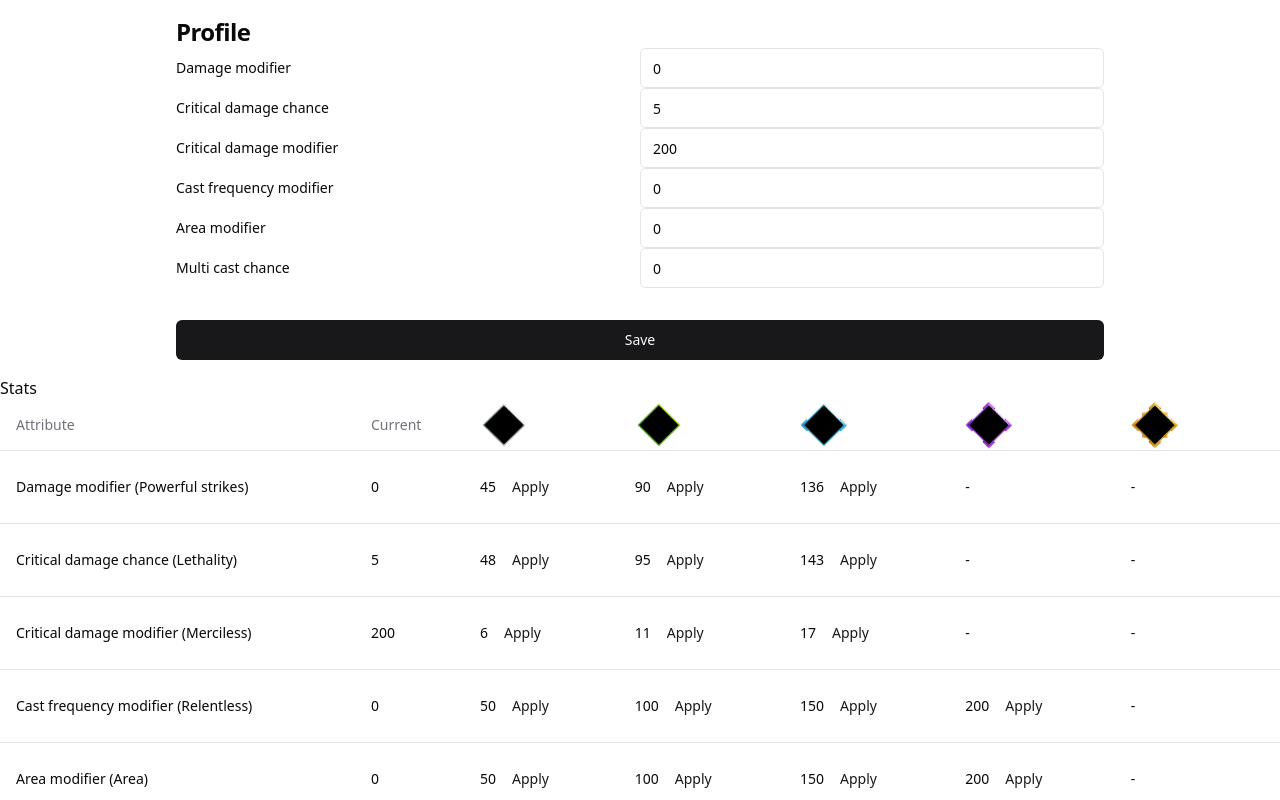
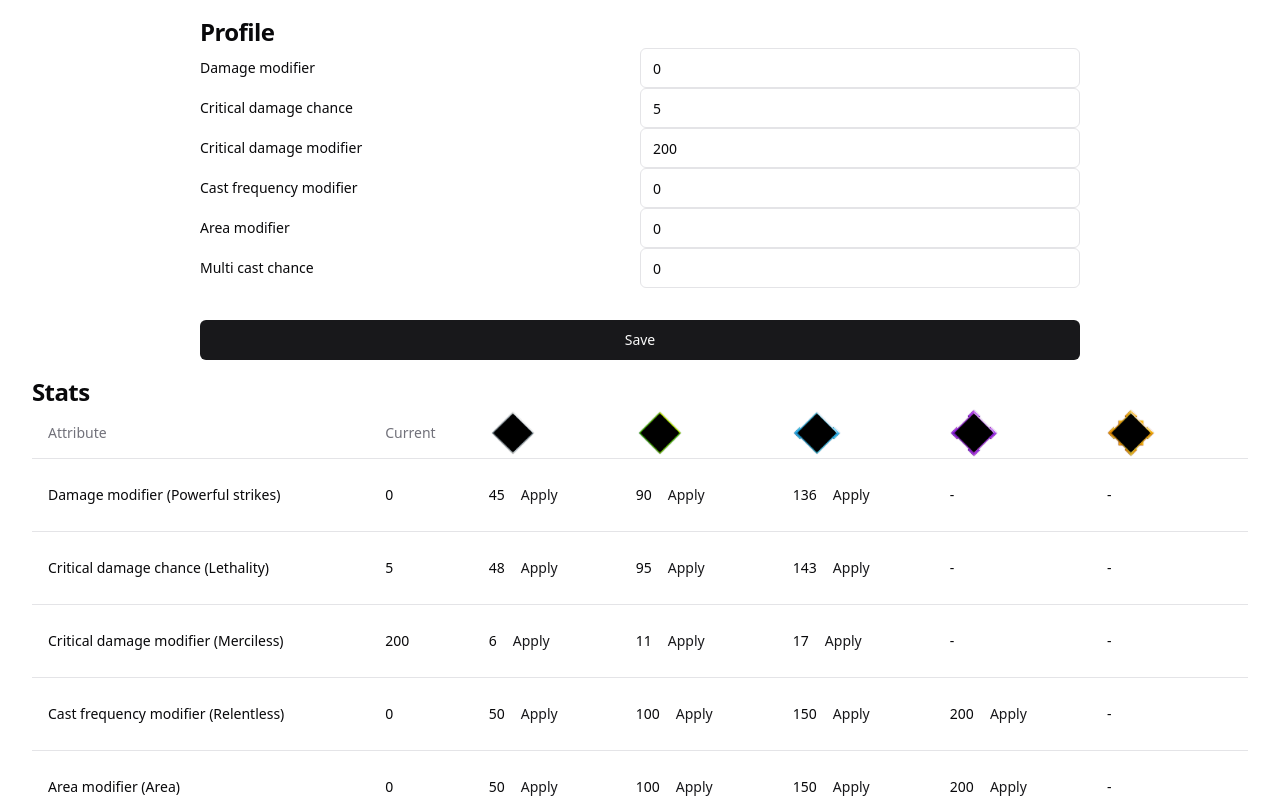
Before and after one commit to singohuen/soulstone-survivors-calculator, a React (Vite) app in the folder ui/: page / in a window 1280 px wide. Shown: the top 800 px of the page. Built offline with nearby package versions, Linux system fonts and the light colour scheme.

Commit message:
Typography

```diff
--- a/ui/src/App.tsx
+++ b/ui/src/App.tsx
@@ -16,11 +16,13 @@ const App = () => {
 
   return (
     <ProfileContext.Provider value={{ profile, setProfile }}>
-      <section className="w-3/4 mx-auto p-4">
-        <ProfileForm />
-      </section>
+      <main className="container">
+        <section className="w-3/4 mx-auto p-4">
+          <ProfileForm />
+        </section>
 
-      <StatsTable />
+        <StatsTable />
+      </main>
     </ProfileContext.Provider>
   );
 };
--- a/ui/src/ProfileForm.tsx
+++ b/ui/src/ProfileForm.tsx
@@ -5,6 +5,7 @@ import { Button } from "./components/ui/button";
 import { Profile } from "./lib/types";
 import { useContext, useEffect } from "react";
 import ProfileContext from "./Profile.context";
+import { H3 } from "./components/ui/typography";
 
 interface ProfileFormData extends Profile {}
 
@@ -25,9 +26,7 @@ const ProfileForm = () => {
 
   return (
     <form onSubmit={onSubmit}>
-      <h3 className="scroll-m-20 text-2xl font-semibold tracking-tight">
-        Profile
-      </h3>
+      <H3>Profile</H3>
       {(
         [
           {
--- a/ui/src/StatsTable.tsx
+++ b/ui/src/StatsTable.tsx
@@ -16,13 +16,14 @@ import rare from "./assets/rarity-frames/rare.webp";
 import epic from "./assets/rarity-frames/epic.webp";
 import legendary from "./assets/rarity-frames/legendary.webp";
 import { Button } from "./components/ui/button";
+import { H3 } from "./components/ui/typography";
 
 const StatsTable = () => {
   const { profile, setProfile } = useContext(ProfileContext);
 
   return (
     <section>
-      <h2>Stats</h2>
+      <H3>Stats</H3>
       <Table>
         <TableHeader>
           <TableRow>
--- /dev/null
+++ b/ui/src/components/ui/typography.tsx
@@ -0,0 +1,62 @@
+import { cn } from "@/lib/utils";
+import { cva } from "class-variance-authority";
+import { ComponentPropsWithoutRef, ElementRef, forwardRef } from "react";
+
+export const H1 = forwardRef<ElementRef<"h1">, ComponentPropsWithoutRef<"h1">>(
+  ({ className, children, ...props }, ref) => (
+    <h1
+      ref={ref}
+      className={cn(
+        cva("scroll-m-20 text-4xl font-extrabold tracking-tight lg:text-5xl")(),
+        className
+      )}
+      {...props}
+    >
+      {children}
+    </h1>
+  )
+);
+
+export const H2 = forwardRef<ElementRef<"h2">, ComponentPropsWithoutRef<"h2">>(
+  ({ className, children, ...props }, ref) => (
+    <h2
+      ref={ref}
+      className={cn(
+        cva(
+          "scroll-m-20 border-b pb-2 text-3xl font-semibold tracking-tight transition-colors first:mt-0"
+        )(),
+        className
+      )}
+      {...props}
+    >
+      {children}
+    </h2>
+  )
+);
+
+export const H3 = forwardRef<ElementRef<"h3">, ComponentPropsWithoutRef<"h3">>(
+  ({ className, children, ...props }, ref) => (
+    <h3
+      ref={ref}
+      className={cn(
+        cva("scroll-m-20 text-2xl font-semibold tracking-tight")(),
+        className
+      )}
+      {...props}
+    >
+      {children}
+    </h3>
+  )
+);
+
+export const P = forwardRef<ElementRef<"p">, ComponentPropsWithoutRef<"p">>(
+  ({ className, children, ...props }, ref) => (
+    <p
+      ref={ref}
+      className={cn(cva("leading-7 [&:not(:first-child)]:mt-6")(), className)}
+      {...props}
+    >
+      {children}
+    </p>
+  )
+);
```
